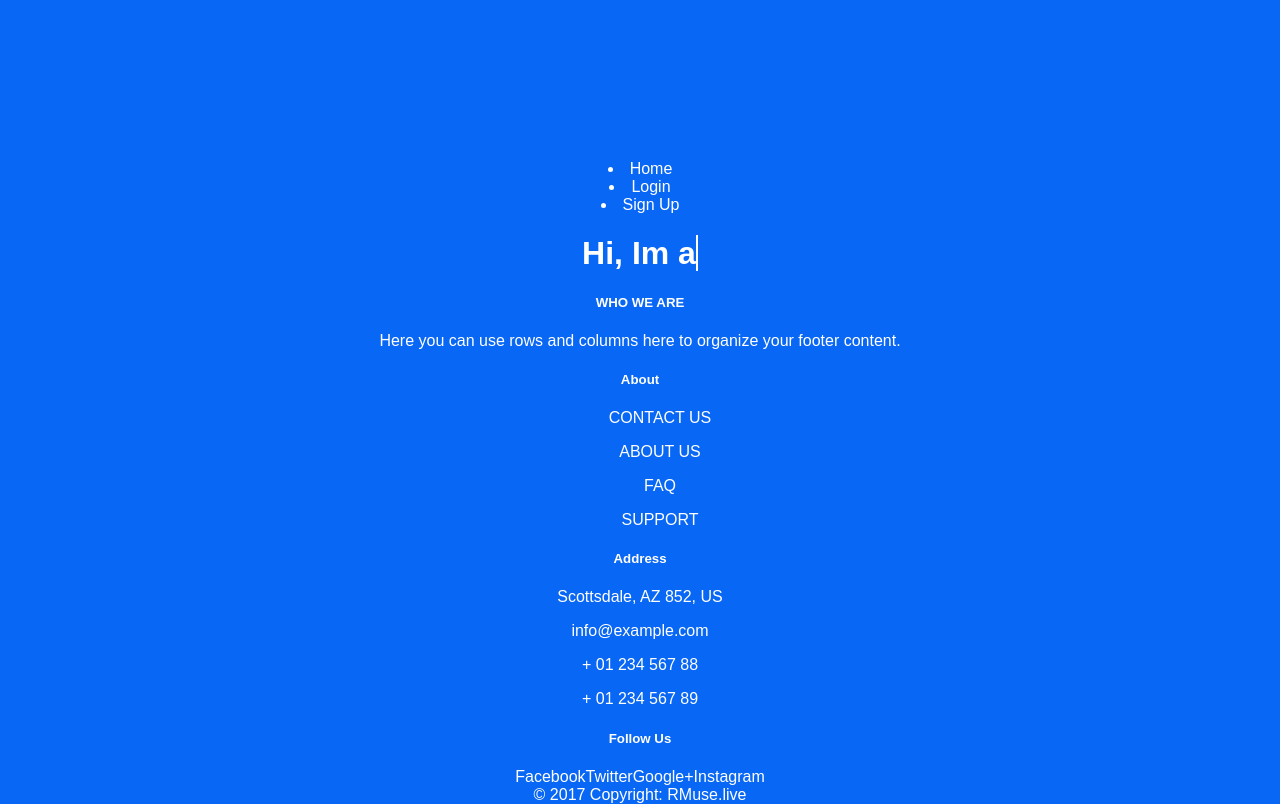
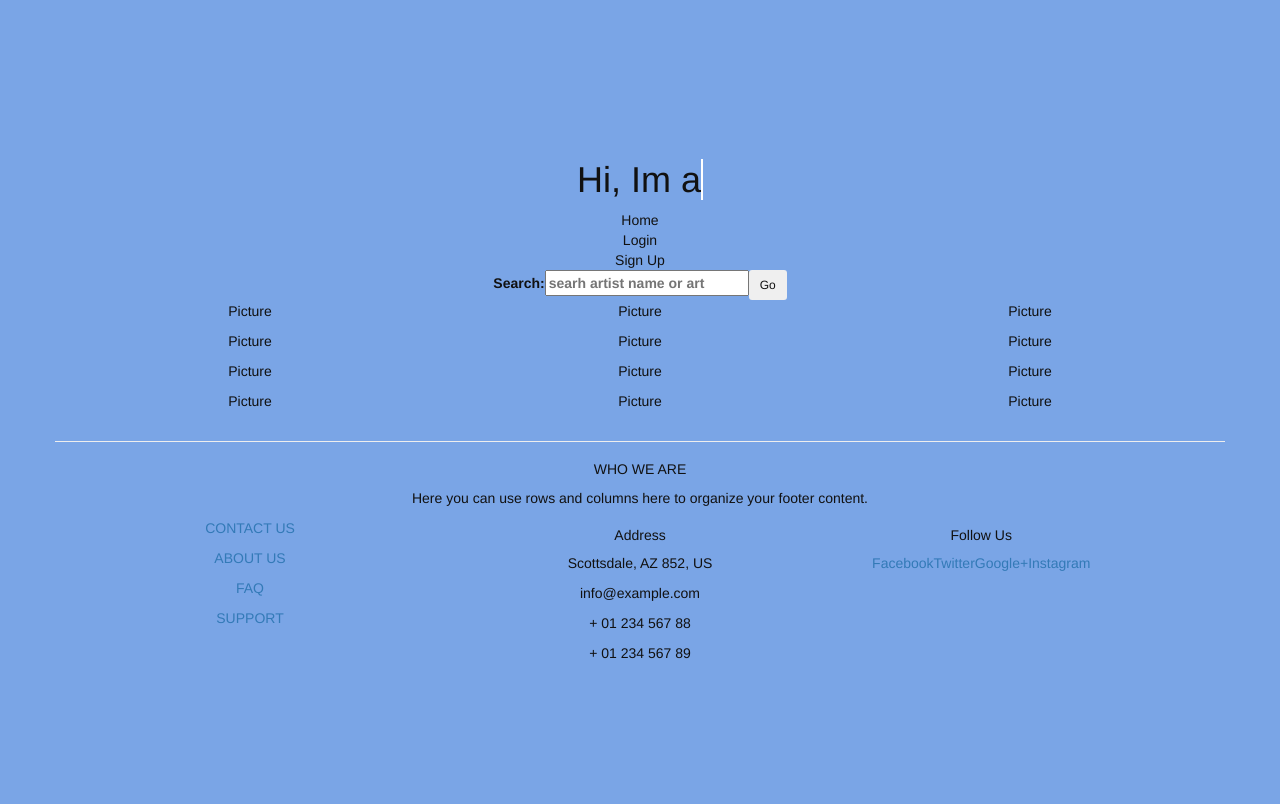
Before and after one commit to RMuseLive/rmuselive, a React (Create React App) app: page / in a window 1280 px wide. Built offline with nearby package versions, Linux system fonts and the light colour scheme.

Commit message:
Fixed footer.
I fixed the footer to where it renders in rows rather than straight down looks much better.

```diff
--- a/package.json
+++ b/package.json
@@ -5,7 +5,10 @@
   "dependencies": {
     "link": "^0.1.5",
     "react": "^16.2.0",
+    "react-bootstrap": "^0.31.5",
     "react-dom": "^16.2.0",
+    "react-grid-system": "^3.1.0",
+    "react-router": "^4.2.0",
     "react-router-dom": "^4.2.2",
     "react-scripts": "1.0.17",
     "react-typewriter": "^0.4.1"
--- a/public/index.html
+++ b/public/index.html
@@ -1,5 +1,6 @@
 <!DOCTYPE html>
 <html lang="en">
+
 <head>
   <meta charset="utf-8">
   <meta name="viewport" content="width=device-width, initial-scale=1, shrink-to-fit=no">
@@ -10,6 +11,7 @@
     -->
   <link rel="manifest" href="%PUBLIC_URL%/manifest.json">
   <link rel="shortcut icon" href="%PUBLIC_URL%/favicon.ico">
+  <link rel="stylesheet" href="https://maxcdn.bootstrapcdn.com/bootstrap/3.3.7/css/bootstrap.min.css">
   <!--
       Notice the use of %PUBLIC_URL% in the tags above.
       It will be replaced with the URL of the `public` folder during the build.
@@ -21,6 +23,7 @@
     -->
   <title>React App</title>
 </head>
+
 <body>
   <noscript>
     You need to enable JavaScript to run this app.
@@ -37,4 +40,5 @@
       To create a production bundle, use `npm run build` or `yarn build`.
     -->
 </body>
+
 </html>
--- a/src/App.css
+++ b/src/App.css
@@ -1,34 +1,23 @@
-.App {
-  text-align: center;
-}
-
-.App-logo {
-  animation: App-logo-spin infinite 20s linear;
-  height: 80px;
-}
-
 .App-header {
   background-color: #222;
   height: 150px;
   padding: 20px;
-  color: white;
+  color: rgb(7, 7, 7);
+}
+.App-footer {
+  background-color: #222;
+  height: 150px;
+  padding: 20px;
+  color: rgb(7, 7, 7);
 }
 
-.App-title {
-  font-size: 1.5em;
-}
-
-.App-intro {
-  font-size: large;
-}
 body {
-  background-color: #0967f5;
+  background-color: #7aa5e6;
   text-align: center;
-  color: #fff;
+  color: rgb(253, 251, 251);
   padding-top: 10em;
 }
-
 * {
-  color: #fff;
+  color: rgb(17, 17, 17);
   text-decoration: none;
 }
--- a/src/App.js
+++ b/src/App.js
@@ -1,14 +1,15 @@
 import React, { Component } from "react";
-
+import { Grid, Row, Col } from "react-bootstrap";
 import "./App.css";
 import Header from "./components/Header";
 import Footer from "./components/Footer";
+
+//import Banner from "./component/Home/Banner";
 
 class App extends Component {
   render() {
     return (
       <div className="App">
-        <Header className="App-header" />
         <h1>
           <a
             href=""
@@ -19,7 +20,87 @@ class App extends Component {
             <span className="wrap" />
           </a>
         </h1>
+        <Header className="App-header" />
 
+        <div>
+          <form>
+            <label>
+              Search:
+              <input
+                type="text"
+                name="name"
+                placeholder="searh artist name or art"
+              />
+            </label>
+            <button
+              id="search-btn"
+              type="button"
+              className="btn btn-submit btn-sm"
+            >
+              Go
+            </button>
+          </form>
+        </div>
+        <div>
+          <Grid>
+            <Row>
+              <Col sm={4}>
+                {/* <img /> */}
+                <p>Picture</p>
+              </Col>
+              <Col sm={4}>
+                {/* <img /> */}
+                <p>Picture</p>
+              </Col>
+              <Col sm={4}>
+                {/* <img /> */}
+                <p>Picture</p>
+              </Col>
+            </Row>
+            <Row>
+              <Col sm={4}>
+                {/* <img /> */}
+                <p>Picture</p>
+              </Col>
+              <Col sm={4}>
+                {/* <img /> */}
+                <p>Picture</p>
+              </Col>
+              <Col sm={4}>
+                {/* <img /> */}
+                <p>Picture</p>
+              </Col>
+            </Row>
+            <Row>
+              <Col sm={4}>
+                {/* <img /> */}
+                <p>Picture</p>
+              </Col>
+              <Col sm={4}>
+                {/* <img /> */}
+                <p>Picture</p>
+              </Col>
+              <Col sm={4}>
+                {/* <img /> */}
+                <p>Picture</p>
+              </Col>
+            </Row>
+            <Row>
+              <Col sm={4}>
+                {/* <img /> */}
+                <p>Picture</p>
+              </Col>
+              <Col sm={4}>
+                {/* <img /> */}
+                <p>Picture</p>
+              </Col>
+              <Col sm={4}>
+                {/* <img /> */}
+                <p>Picture</p>
+              </Col>
+            </Row>
+          </Grid>
+        </div>
         <Footer className="App-footer" />
       </div>
     );
--- a/src/components/Footer.js
+++ b/src/components/Footer.js
@@ -1,21 +1,91 @@
 import React, { Component } from "react";
 import { Link } from "react-router-dom";
+import { Grid, Row, Col } from "react-bootstrap";
+import "react-bootstrap";
 
 class Footer extends Component {
   render() {
     return (
       <div>
-        <nav className="nav navbar-light">
-          <div className="container">
+        <Grid>
+          <Row>
+            <Col lg={4} />
+            <hr className="clearfix w-100 d-md-none" />
             <h5 className="title mb-4 font-bold">WHO WE ARE</h5>
             <p>
               Here you can use rows and columns here to organize your footer
               content.
             </p>
+
+            <Col sm={4}>
+              <p>
+                <a href="#!">CONTACT US</a>
+              </p>
+              <p>
+                <a href="#!">ABOUT US</a>
+              </p>
+              <p>
+                <a href="#!">FAQ</a>
+              </p>
+              <p>
+                <a href="#!">SUPPORT</a>
+              </p>
+            </Col>
+
+            <Col sm={4}>
+              <h5 className="title mb-4 font-bold">Address</h5>
+              <p>
+                <i className="fa fa-home mr-3" /> Scottsdale, AZ 852, US
+              </p>
+              <p>
+                <i className="fa fa-envelope mr-3" /> info@example.com
+              </p>
+              <p>
+                <i className="fa fa-phone mr-3" /> + 01 234 567 88
+              </p>
+              <p>
+                <i className="fa fa-print mr-3" /> + 01 234 567 89
+              </p>
+            </Col>
+
+            <Col sm={3}>
+              <h5 className="title mb-4 font-bold">Follow Us</h5>
+              <a type="button" className="btn-floating btn-small btn-fb">
+                Facebook
+                <i className="fa fa-facebook" />
+              </a>
+
+              <a type="button" className="btn-floating btn-small btn-tw">
+                Twitter
+                <i className="fa fa-twitter" />
+              </a>
+
+              <a type="button" className="btn-floating btn-small btn-gplus">
+                Google+
+                <i className="fa fa-google-plus" />
+              </a>
+
+              <a type="button" className="btn-floating btn-small btn-ingram">
+                Instagram
+                <i className="fa fa-instagram" />
+              </a>
+            </Col>
+          </Row>
+        </Grid>
+        {/* <div className="container">
+          <hr className="clearfix w-100 d-md-none" />
+          <div className="row my-4">
+
+            <p>
+              Here you can use rows and columns here to organize your footer
+              content.
+            </p>
+          </div>
+
           <div className="col-md-4 col-lg-3">
             <div className="col-md-2 col-lg-2 ml-auto">
               <h5 className="title mb-4 font-bold">About</h5>
-                <ul>
+              <ul style={{ display: "inline" }}>
                 <p>
                   <a href="#!">CONTACT US</a>
                 </p>
@@ -30,8 +100,9 @@ class Footer extends Component {
                 </p>
               </ul>
             </div>
+
             <h5 className="title mb-4 font-bold">Address</h5>
-
+            <ul style={{ display: "inline" }}>
               <p>
                 <i className="fa fa-home mr-3" /> Scottsdale, AZ 852, US
               </p>
@@ -44,9 +115,11 @@ class Footer extends Component {
               <p>
                 <i className="fa fa-print mr-3" /> + 01 234 567 89
               </p>
+            </ul>
           </div>
+
           <div className="col-md-2 col-lg-2 text-center">
-              <h5 className="title mb-4 font-bold">Follow Us</h5>
+            <h5 className="title mb-4 font-bold">Address</h5>
 
             <div className="social-section mt-2 ">
               <a type="button" className="btn-floating btn-small btn-fb">
@@ -72,12 +145,10 @@ class Footer extends Component {
           </div>
           <div className="footer-copyright">
             <div className="container-fluid">
-                © 2017 Copyright:{" "}
-                <a href="https://www.RMuse.live"> RMuse.live</a>
+              © 2017 Copyright: <a href="https://www.RMuse.live"> RMuse.live</a>
             </div>
           </div>
-          </div>
-        </nav>
+        </div> */}
       </div>
     );
   }
```
Also changed, not shown: src/components/Home/index.js (added, +24 -0 lines), src/index.js (+7 -4 lines), 1 other file (tests, documents, lock files or other folders). Lines whose indentation alone changed are shown as unchanged.
